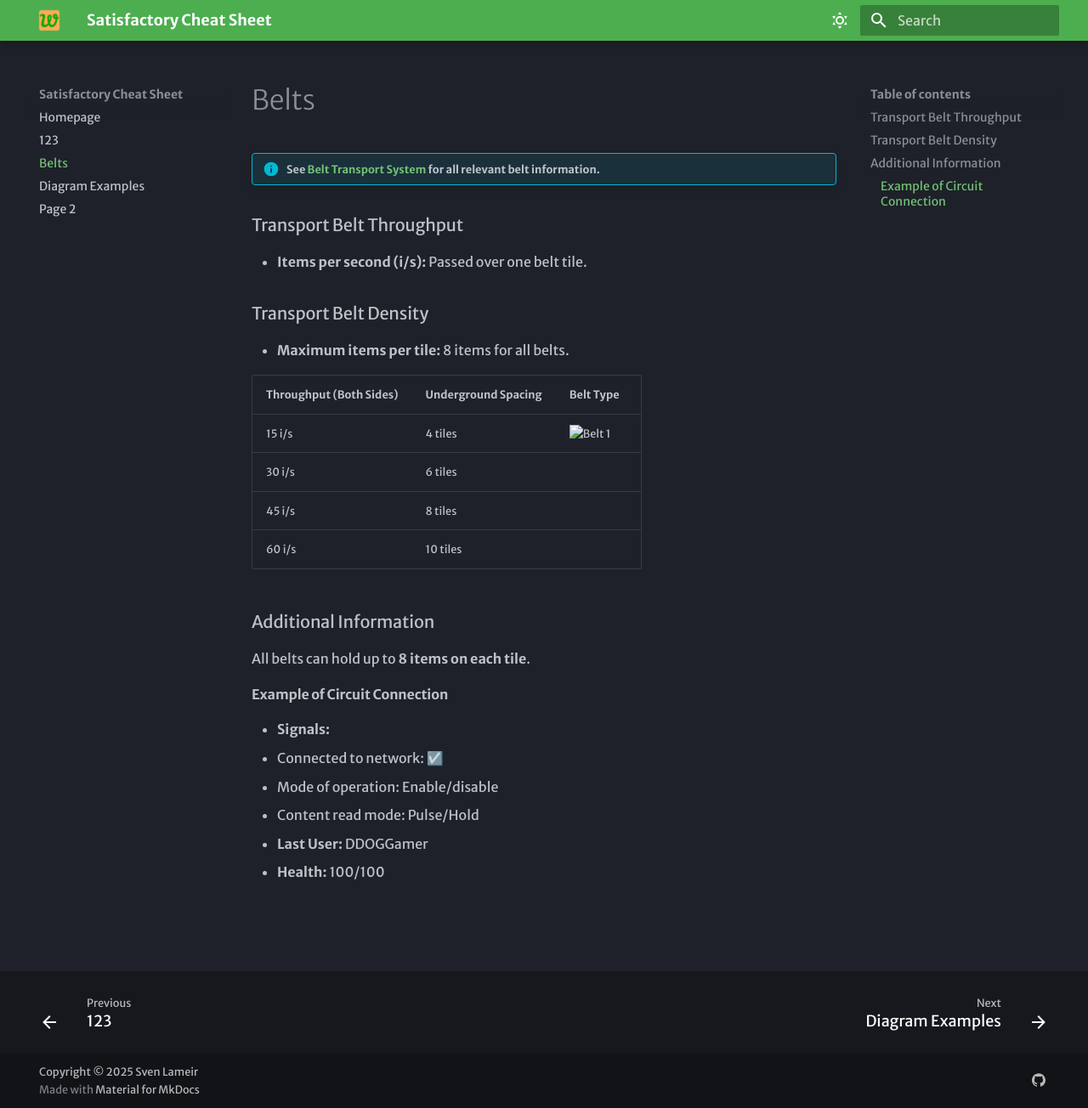
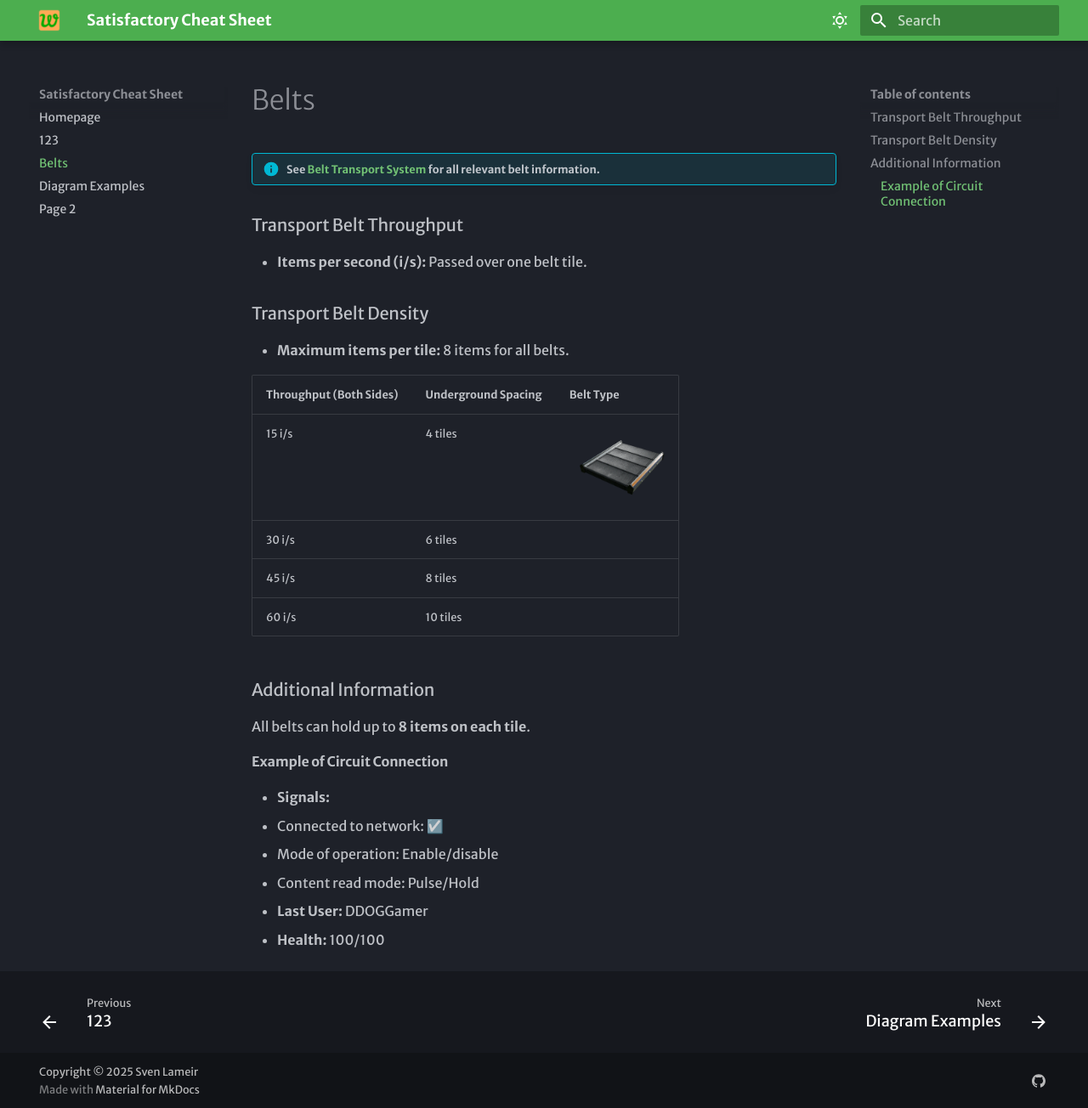
Before and after one commit to SvenLameir/satisfactory-cheat-sheet, an MkDocs documentation site: the page built from docs/belts.md, in a window 1280 px wide and 1304 px high. Shown: the whole window at 85% size. Built offline with MkDocs 1.6.1 and Material for MkDocs 9.7.7, drawn with Linux system fonts in a browser that asks for light colours; some web fonts are replaced.

Commit message:
fix conveyor image location

```diff
--- a/docs/belts.md
+++ b/docs/belts.md
@@ -10,7 +10,7 @@
 
 | Throughput (Both Sides) | Underground Spacing | Belt Type |
 |--------------------------|---------------------|-----------|
-| 15 i/s                  | 4 tiles            | ![Belt 1](docs/assets/belts/Conveyor_Belt_Mk.1.webp){ align=left } |
+| 15 i/s                  | 4 tiles            | ![Belt 1](assets/belts/Conveyor_Belt_Mk.1.webp){ width="100" loading=lazy align=right } |
 | 30 i/s                  | 6 tiles            |  |
 | 45 i/s                  | 8 tiles            | |
 | 60 i/s                  | 10 tiles           | |
```
